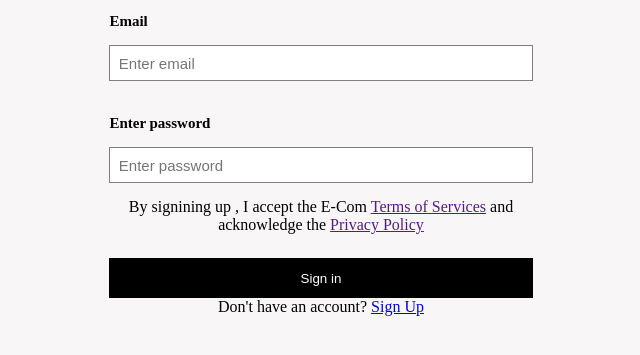
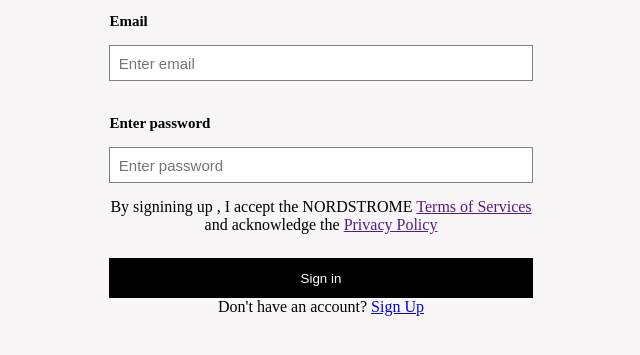
Before and after one commit to gopalkrushnas063/NORDSTROM, a plain HTML site: page signup_login/login.html in a window 1280 px wide. Shown: the part 109-464 px from the top of the page, without its empty margins (319-959 px from the left). Drawn offline with Linux system fonts and the light colour scheme.

Commit message:
updated the login page

```diff
--- a/signup_login/login.html
+++ b/signup_login/login.html
@@ -89,7 +89,7 @@
             <br>
             <input type="password" name="" id="password" placeholder="Enter password">
 
-            <p>By signining up , I accept the E-Com <a href="">Terms of Services</a> and acknowledge the <a
+            <p>By signining up , I accept the NORDSTROME <a href="">Terms of Services</a> and acknowledge the <a
                     href="">Privacy Policy</a> </p>
 
             <button id="signup">Sign in</button>
```
